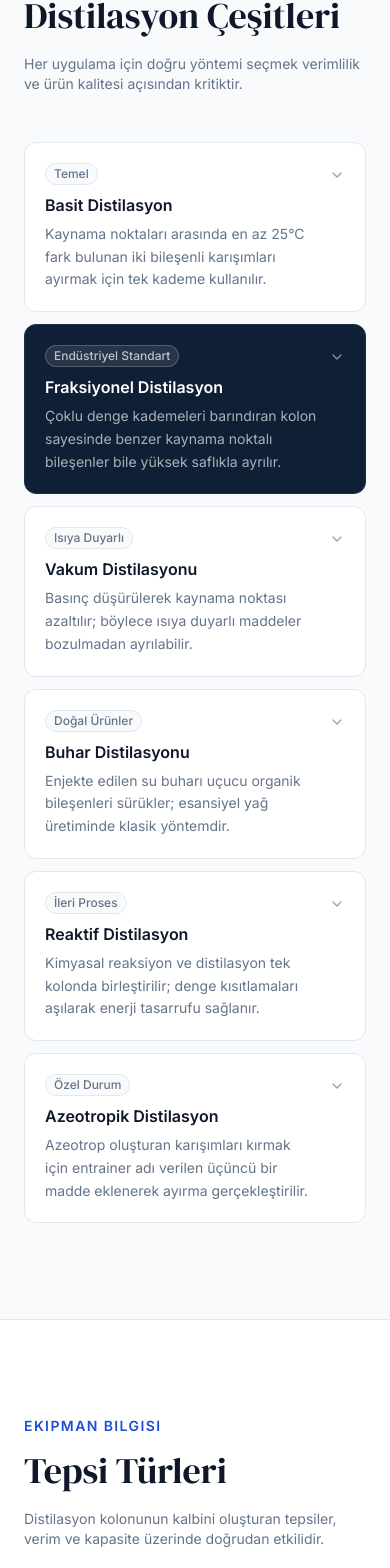
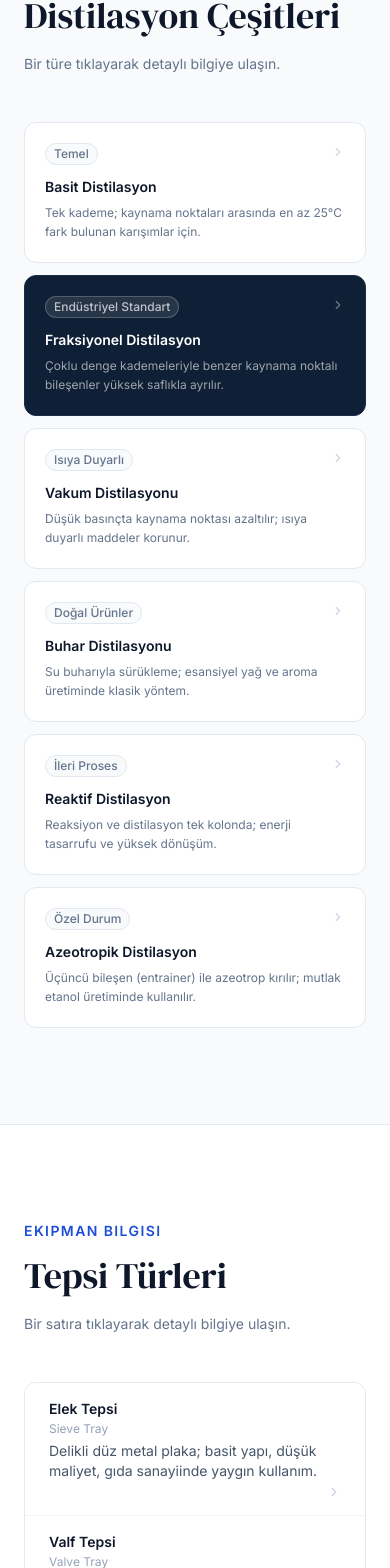
Before and after one commit to Ezgiis02/distillation-site, a React (Vite) app: page / in a window 390 px wide. Shown: the part 3319-4887 px from the top of the page. Built offline with nearby package versions, Linux system fonts and the light colour scheme.

Commit message:
Fix: cards stay fixed-size, detail panel opens below grid/table

```diff
--- a/src/components/TrayTypes.jsx
+++ b/src/components/TrayTypes.jsx
@@ -1,5 +1,5 @@
 import { useState } from 'react'
-import { ChevronDown, CheckCircle2 } from 'lucide-react'
+import { ChevronRight, CheckCircle2 } from 'lucide-react'
 
 const trays = [
   {
@@ -36,7 +36,7 @@ const trays = [
     id: 'dualflow',
     title: 'Çift Akışlı Tepsi',
     subtitle: 'Dual Flow Tray',
-    short: 'Downcomer olmaksızın çalışır; buhar ve sıvı aynı deliklerden geçer, tıkanmaya karşı dayanıklıdır.',
+    short: 'Downcomer olmaksızın çalışır; buhar ve sıvı aynı deliklerden geçer, tıkanmaya dayanıklı.',
     description: 'Geleneksel downcomersız tasarımdaki bu tepsiler, hem buhar hem sıvının aynı deliklerden geçmesine izin verir. Tıkanma eğilimli sistemler veya askıdaki katı madde içeren akışkanlar için önerilir.',
     pros: ['Tıkanmaya karşı yüksek dayanıklılık', 'Kolay temizlik', 'Düşük maliyet'],
     cons: ['Dar verimli çalışma aralığı', 'Düşük ayırma verimliliği'],
@@ -46,7 +46,7 @@ const trays = [
     id: 'structured',
     title: 'Yapılandırılmış Dolgu',
     subtitle: 'Structured Packing',
-    short: 'Corrugated metal levhalardan oluşan dolgu; çok düşük basınç düşümü ve yüksek transfer verimi.',
+    short: 'Corrugated metal levhalar; çok düşük basınç düşümü ve yüksek transfer verimi.',
     description: 'Corrugated metal levhalardan yapılır; çok düşük basınç düşümü ve yüksek transfer verimi sağlar. Vakum uygulamalarında ve ısıya duyarlı ürünlerde tepsi kolonuna tercih edilir.',
     pros: ['Çok düşük basınç düşümü', 'Yüksek transfer yüzeyi', 'Vakum uygulamaları için ideal'],
     cons: ['Fouling riski', 'Islama güçlüğü', 'Yüksek ilk yatırım maliyeti'],
@@ -57,8 +57,8 @@ const trays = [
     title: 'MDK-16 Tepsisi',
     subtitle: 'DistillaTech Özel Tasarım',
     our: true,
-    short: 'Mısır işleme koşullarına özel geliştirilmiş elek tepsi: Ø 0.71 m çap, 0.50 m kademe aralığı.',
-    description: 'DistillaTech MDK-16 ürünümüzde, mısır işleme koşullarına uygun özel tasarım elek tepsiler kullanılmaktadır. Paslanmaz çelik yapısı gıda güvenliği standartlarını karşılar. Ø 0.71 m çapı ve 0.5 m tepsi aralığı, 100.000 L/gün besleme kapasitesinde optimum buhar-sıvı temasını sağlayacak şekilde hesaplanmıştır.',
+    short: 'Mısır işleme koşullarına özel geliştirilmiş elek tepsi: Ø 0.71 m, 0.50 m kademe aralığı.',
+    description: 'MDK-16 ürünümüzde, mısır işleme koşullarına uygun özel tasarım elek tepsiler kullanılmaktadır. Paslanmaz çelik yapısı gıda güvenliği standartlarını karşılar. Ø 0.71 m çapı ve 0.5 m tepsi aralığı, 100.000 L/gün besleme kapasitesinde optimum buhar-sıvı temasını sağlayacak şekilde hesaplanmıştır.',
     pros: ['Gıda sınıfı paslanmaz çelik (316L)', 'Optimize edilmiş delik geometrisi', 'Kolay sökülebilir temizleme tasarımı', 'EHEDG uyumlu yüzey işlemi'],
     cons: [],
     usage: 'Mısır hammaddesinden yüksek saflıkta damıtılmış ürün eldesi (xD = 0.895)',
@@ -66,8 +66,9 @@ const trays = [
 ]
 
 export default function TrayTypes() {
-  const [openId, setOpenId] = useState(null)
-  const toggle = (id) => setOpenId(prev => prev === id ? null : id)
+  const [selectedId, setSelectedId] = useState(null)
+  const selected = trays.find(t => t.id === selectedId)
+  const handleSelect = (id) => setSelectedId(prev => prev === id ? null : id)
 
   return (
     <section id="trays" className="py-24 bg-white border-t border-steel-200">
@@ -76,79 +77,101 @@ export default function TrayTypes() {
           <p className="text-blue-700 text-sm font-semibold uppercase tracking-widest mb-3">Ekipman Bilgisi</p>
           <div className="flex flex-col md:flex-row md:items-end justify-between gap-4">
             <h2 className="font-serif text-4xl text-steel-900 leading-tight">Tepsi Türleri</h2>
-            <p className="text-steel-500 text-sm max-w-sm">Distilasyon kolonunun kalbini oluşturan tepsiler, verim ve kapasite üzerinde doğrudan etkilidir.</p>
+            <p className="text-steel-500 text-sm max-w-sm">Bir satıra tıklayarak detaylı bilgiye ulaşın.</p>
           </div>
         </div>
 
-        <div className="border border-steel-200 rounded-xl overflow-hidden divide-y divide-steel-200">
-          {/* Table header */}
-          <div className="hidden md:grid grid-cols-12 bg-steel-50 px-6 py-3 text-xs font-semibold text-steel-500 uppercase tracking-wider">
+        {/* Fixed table — rows never change height */}
+        <div className="border border-steel-200 rounded-xl overflow-hidden">
+          <div className="hidden md:grid grid-cols-12 bg-steel-50 px-6 py-3 border-b border-steel-200 text-xs font-semibold text-steel-500 uppercase tracking-wider">
             <div className="col-span-3">Tepsi Türü</div>
             <div className="col-span-6">Kısa Açıklama</div>
-            <div className="col-span-2">Tipik Kullanım</div>
+            <div className="col-span-2">Kullanım</div>
             <div className="col-span-1" />
           </div>
 
+          <div className="divide-y divide-steel-100">
             {trays.map(t => {
-            const isOpen = openId === t.id
+              const isSelected = selectedId === t.id
               return (
-              <div key={t.id} className={`${t.our ? 'bg-blue-700' : 'bg-white'}`}>
-                {/* Row header */}
                 <button
-                  onClick={() => toggle(t.id)}
-                  className="w-full text-left px-6 py-4 grid grid-cols-1 md:grid-cols-12 gap-1 md:gap-0 md:items-center group"
+                  key={t.id}
+                  onClick={() => handleSelect(t.id)}
+                  className={`w-full text-left px-6 py-4 grid grid-cols-1 md:grid-cols-12 gap-1 md:gap-0 md:items-center group transition-colors ${
+                    t.our
+                      ? isSelected ? 'bg-blue-800' : 'bg-blue-700 hover:bg-blue-800'
+                      : isSelected ? 'bg-blue-50' : 'bg-white hover:bg-steel-50'
+                  }`}
                 >
                   <div className="md:col-span-3 flex items-center gap-2">
-                    {t.our && <CheckCircle2 size={14} className="text-white/80 shrink-0" />}
+                    {t.our && <CheckCircle2 size={13} className="text-white/70 shrink-0" />}
                     <div>
                       <p className={`font-semibold text-sm ${t.our ? 'text-white' : 'text-steel-900'}`}>{t.title}</p>
-                      <p className={`text-xs mt-0.5 ${t.our ? 'text-white/60' : 'text-steel-400'}`}>{t.subtitle}</p>
+                      <p className={`text-xs mt-0.5 ${t.our ? 'text-white/55' : 'text-steel-400'}`}>{t.subtitle}</p>
                     </div>
                   </div>
-                  <div className={`md:col-span-6 text-sm ${t.our ? 'text-white/80' : 'text-steel-600'}`}>{t.short}</div>
-                  <div className={`md:col-span-2 text-xs hidden md:block ${t.our ? 'text-white/50' : 'text-steel-400'}`}>{t.usage.split(',')[0]}</div>
+                  <div className={`md:col-span-6 text-sm ${t.our ? 'text-white/75' : 'text-steel-600'}`}>{t.short}</div>
+                  <div className={`md:col-span-2 text-xs hidden md:block truncate ${t.our ? 'text-white/45' : 'text-steel-400'}`}>
+                    {t.usage.split(',')[0]}
+                  </div>
                   <div className="md:col-span-1 flex justify-end">
-                    <ChevronDown
-                      size={15}
-                      className={`transition-transform duration-200 ${isOpen ? 'rotate-180' : ''} ${t.our ? 'text-white/50' : 'text-steel-300'}`}
+                    <ChevronRight
+                      size={14}
+                      className={`transition-transform duration-150 ${isSelected ? 'rotate-90' : ''} ${t.our ? 'text-white/40' : 'text-steel-300'}`}
                     />
                   </div>
                 </button>
-
-                {/* Expandable detail */}
-                {isOpen && (
-                  <div className={`px-6 pb-5 border-t ${t.our ? 'border-white/10' : 'border-steel-100'}`}>
-                    <div className="pt-4 grid grid-cols-1 md:grid-cols-2 gap-6">
-                      <div>
-                        <p className={`text-sm leading-relaxed mb-4 ${t.our ? 'text-white/75' : 'text-steel-600'}`}>
-                          {t.description}
-                        </p>
-                        <div className={`rounded-lg px-4 py-3 text-sm ${t.our ? 'bg-white/10 text-white/70' : 'bg-steel-50 border border-steel-100 text-steel-600'}`}>
-                          <span className={`text-xs font-semibold uppercase tracking-wider ${t.our ? 'text-white/40' : 'text-steel-400'}`}>Tipik Uygulama — </span>
-                          {t.usage}
+              )
+            })}
           </div>
         </div>
+
+        {/* Detail panel — below entire table */}
+        {selected && (
+          <div className="mt-4 rounded-xl border border-blue-200 bg-white overflow-hidden">
+            <div className="flex items-center justify-between px-6 py-4 border-b border-steel-100 bg-steel-50">
+              <div>
+                <p className="font-semibold text-steel-900">{selected.title}</p>
+                <p className="text-xs text-steel-500 mt-0.5">{selected.subtitle}</p>
+              </div>
+              <button
+                onClick={() => setSelectedId(null)}
+                className="text-steel-400 hover:text-steel-700 text-xs font-medium border border-steel-200 px-3 py-1.5 rounded-lg transition-colors bg-white hover:bg-steel-50"
+              >
+                Kapat
+              </button>
+            </div>
+
+            <div className="p-6 grid grid-cols-1 md:grid-cols-3 gap-8">
+              <div className="md:col-span-2 space-y-4">
+                <p className="text-steel-600 text-sm leading-relaxed">{selected.description}</p>
+                <div className="bg-steel-50 border border-steel-100 rounded-lg px-4 py-3">
+                  <p className="text-xs text-steel-400 mb-0.5">Tipik Uygulama</p>
+                  <p className="text-steel-700 text-sm">{selected.usage}</p>
+                </div>
+              </div>
+
               <div className="space-y-4">
-                        {t.pros.length > 0 && (
+                {selected.pros.length > 0 && (
                   <div>
-                            <p className={`text-xs font-semibold uppercase tracking-wider mb-2 ${t.our ? 'text-white/40' : 'text-steel-400'}`}>Avantajlar</p>
+                    <p className="text-xs font-semibold uppercase tracking-wider text-steel-400 mb-2">Avantajlar</p>
                     <ul className="space-y-1.5">
-                              {t.pros.map(p => (
-                                <li key={p} className={`flex items-start gap-2 text-sm ${t.our ? 'text-white/75' : 'text-steel-700'}`}>
-                                  <CheckCircle2 size={13} className={`mt-0.5 shrink-0 ${t.our ? 'text-white/50' : 'text-blue-500'}`} />
+                      {selected.pros.map(p => (
+                        <li key={p} className="flex items-start gap-2 text-steel-700 text-sm">
+                          <CheckCircle2 size={13} className="text-blue-500 mt-0.5 shrink-0" />
                           {p}
                         </li>
                       ))}
                     </ul>
                   </div>
                 )}
-                        {t.cons.length > 0 && (
+                {selected.cons.length > 0 && (
                   <div>
-                            <p className={`text-xs font-semibold uppercase tracking-wider mb-2 ${t.our ? 'text-white/40' : 'text-steel-400'}`}>Dezavantajlar</p>
+                    <p className="text-xs font-semibold uppercase tracking-wider text-steel-400 mb-2">Dezavantajlar</p>
                     <ul className="space-y-1.5">
-                              {t.cons.map(c => (
-                                <li key={c} className={`flex items-start gap-2 text-sm ${t.our ? 'text-white/75' : 'text-steel-700'}`}>
-                                  <span className={`mt-0.5 text-xs shrink-0 ${t.our ? 'text-white/40' : 'text-amber-500'}`}>—</span>
+                      {selected.cons.map(c => (
+                        <li key={c} className="flex items-start gap-2 text-steel-700 text-sm">
+                          <span className="text-amber-400 mt-0.5 shrink-0 text-xs">—</span>
                           {c}
                         </li>
                       ))}
@@ -160,10 +183,6 @@ export default function TrayTypes() {
           </div>
         )}
       </div>
-            )
-          })}
-        </div>
-      </div>
     </section>
   )
 }
--- a/src/components/Types.jsx
+++ b/src/components/Types.jsx
@@ -1,12 +1,12 @@
 import { useState } from 'react'
-import { ChevronDown, CheckCircle2, AlertCircle } from 'lucide-react'
+import { ChevronRight, CheckCircle2 } from 'lucide-react'
 
 const types = [
   {
     id: 'simple',
     title: 'Basit Distilasyon',
     tag: 'Temel',
-    short: 'Kaynama noktaları arasında en az 25°C fark bulunan iki bileşenli karışımları ayırmak için tek kademe kullanılır.',
+    short: 'Tek kademe; kaynama noktaları arasında en az 25°C fark bulunan karışımlar için.',
     description: 'Basit distilasyon, kaynama noktaları arasında en az 25°C fark bulunan iki bileşenli karışımları ayırmak için kullanılır. Genellikle tek bir ısıtma-yoğunlaştırma adımından oluşur. Laboratuvar ölçeğinde yaygın kullanılır; endüstriyel uygulamalarda nadiren tercih edilir.',
     uses: ['Su arıtma', 'Alkol-su ayrımı (kaba)', 'Solvent geri kazanımı'],
     efficiency: 'Düşük — Orta',
@@ -17,7 +17,7 @@ const types = [
     title: 'Fraksiyonel Distilasyon',
     tag: 'Endüstriyel Standart',
     highlight: true,
-    short: 'Çoklu denge kademeleri barındıran kolon sayesinde benzer kaynama noktalı bileşenler bile yüksek saflıkla ayrılır.',
+    short: 'Çoklu denge kademeleriyle benzer kaynama noktalı bileşenler yüksek saflıkla ayrılır.',
     description: 'Fraksiyonel distilasyon, kolon içinde çok sayıda denge kademesi barındırır. Petrol rafinerisi, etanol üretimi ve kimya sanayiinde temel ayırma yöntemidir. MDK-16 ürünümüz bu kategoride yer almaktadır.',
     uses: ['Ham petrol fraksiyonları', 'Etanol üretimi', 'Hava ayrışımı (N₂, O₂)', 'Mısır bazlı damıtma'],
     efficiency: 'Yüksek',
@@ -27,7 +27,7 @@ const types = [
     id: 'vacuum',
     title: 'Vakum Distilasyonu',
     tag: 'Isıya Duyarlı',
-    short: 'Basınç düşürülerek kaynama noktası azaltılır; böylece ısıya duyarlı maddeler bozulmadan ayrılabilir.',
+    short: 'Düşük basınçta kaynama noktası azaltılır; ısıya duyarlı maddeler korunur.',
     description: 'Basıncın düşürülmesiyle bileşenlerin kaynama noktaları da düşer; ısıya duyarlı maddeler bozulmadan ayrılabilir. Gıda sanayiinde meyve suyu konsantrasyonu ve hassas aroma maddelerinin eldesi için kritik öneme sahiptir.',
     uses: ['Meyve suyu konsantrasyonu', 'İlaç etken maddeleri', 'Ağır petrol fraksiyonları', 'Aroma eldesi'],
     efficiency: 'Yüksek',
@@ -37,7 +37,7 @@ const types = [
     id: 'steam',
     title: 'Buhar Distilasyonu',
     tag: 'Doğal Ürünler',
-    short: 'Enjekte edilen su buharı uçucu organik bileşenleri sürükler; esansiyel yağ üretiminde klasik yöntemdir.',
+    short: 'Su buharıyla sürükleme; esansiyel yağ ve aroma üretiminde klasik yöntem.',
     description: 'Sisteme enjekte edilen su buharı, uçucu organik bileşenleri sürükler. Suya karışmayan veya az karışan bileşenler için özellikle uygundur. Esansiyel yağlar ve doğal aroma maddeleri üretiminde yüzyıllardır kullanılmaktadır.',
     uses: ['Lavanta, gül, nane yağları', 'Doğal çiçek esansları', 'Baharatlı bitki ekstraksiyonu'],
     efficiency: 'Orta',
@@ -47,7 +47,7 @@ const types = [
     id: 'reactive',
     title: 'Reaktif Distilasyon',
     tag: 'İleri Proses',
-    short: 'Kimyasal reaksiyon ve distilasyon tek kolonda birleştirilir; denge kısıtlamaları aşılarak enerji tasarrufu sağlanır.',
+    short: 'Reaksiyon ve distilasyon tek kolonda; enerji tasarrufu ve yüksek dönüşüm.',
     description: 'Reaksiyon ve ayırma işlemlerinin aynı anda aynı kolonda gerçekleştirildiği ileri bir süreçtir. Denge kısıtlamalarını aşar, yüksek dönüşüm oranları elde edilir ve enerji tüketimi önemli ölçüde azaltılır.',
     uses: ['Metil asetat üretimi', 'MTBE sentezi', 'Esterifikasyon reaksiyonları'],
     efficiency: 'Çok Yüksek',
@@ -57,7 +57,7 @@ const types = [
     id: 'azeotropic',
     title: 'Azeotropik Distilasyon',
     tag: 'Özel Durum',
-    short: 'Azeotrop oluşturan karışımları kırmak için entrainer adı verilen üçüncü bir madde eklenerek ayırma gerçekleştirilir.',
+    short: 'Üçüncü bileşen (entrainer) ile azeotrop kırılır; mutlak etanol üretiminde kullanılır.',
     description: 'Bazı karışımlar belirli bileşimde azeotrop oluşturarak normal distilasyon ile ayrılamaz. Bu durumda üçüncü bir madde eklenerek azeotrop kırılır. Mutlak etanol üretiminde (%99.9) bu yöntem tercih edilir.',
     uses: ['Mutlak etanol üretimi', 'İzopropanol saflaştırma', 'Organik solvent kurutma'],
     efficiency: 'Yüksek',
@@ -66,9 +66,13 @@ const types = [
 ]
 
 export default function Types() {
-  const [openId, setOpenId] = useState(null)
+  const [selectedId, setSelectedId] = useState(null)
 
-  const toggle = (id) => setOpenId(prev => prev === id ? null : id)
+  const selected = types.find(t => t.id === selectedId)
+
+  const handleSelect = (id) => {
+    setSelectedId(prev => prev === id ? null : id)
+  }
 
   return (
     <section id="types" className="py-24 bg-steel-50 border-t border-steel-200">
@@ -77,29 +81,29 @@ export default function Types() {
           <p className="text-blue-700 text-sm font-semibold uppercase tracking-widest mb-3">Sınıflandırma</p>
           <div className="flex flex-col md:flex-row md:items-end justify-between gap-4">
             <h2 className="font-serif text-4xl text-steel-900 leading-tight">Distilasyon Çeşitleri</h2>
-            <p className="text-steel-500 text-sm max-w-sm">Her uygulama için doğru yöntemi seçmek verimlilik ve ürün kalitesi açısından kritiktir.</p>
+            <p className="text-steel-500 text-sm max-w-sm">Bir türe tıklayarak detaylı bilgiye ulaşın.</p>
           </div>
         </div>
 
+        {/* Fixed-height card grid — never changes size */}
         <div className="grid grid-cols-1 md:grid-cols-2 lg:grid-cols-3 gap-3">
           {types.map(t => {
-            const isOpen = openId === t.id
+            const isSelected = selectedId === t.id
             return (
-              <div
+              <button
                 key={t.id}
-                className={`rounded-xl border overflow-hidden transition-all duration-200 ${
+                onClick={() => handleSelect(t.id)}
+                className={`text-left rounded-xl border px-5 py-5 transition-all duration-150 group ${
                   t.highlight
-                    ? isOpen ? 'border-navy-600 bg-navy-800' : 'border-navy-700 bg-navy-800'
-                    : isOpen ? 'border-blue-300 bg-white' : 'border-steel-200 bg-white hover:border-steel-300'
+                    ? isSelected
+                      ? 'bg-navy-800 border-navy-600 ring-2 ring-blue-400 ring-offset-2 ring-offset-steel-50'
+                      : 'bg-navy-800 border-navy-700 hover:border-navy-500'
+                    : isSelected
+                      ? 'bg-white border-blue-400 ring-2 ring-blue-400 ring-offset-2 ring-offset-steel-50'
+                      : 'bg-white border-steel-200 hover:border-steel-300'
                 }`}
               >
-                {/* Card header — always visible */}
-                <button
-                  onClick={() => toggle(t.id)}
-                  className="w-full text-left px-5 py-5 flex items-start justify-between gap-3"
-                >
-                  <div className="flex-1 min-w-0">
-                    <div className="flex items-center gap-2 mb-2">
+                <div className="flex items-start justify-between gap-2 mb-3">
                   <span className={`text-xs font-medium px-2 py-0.5 rounded-full border ${
                     t.highlight
                       ? 'border-white/20 text-white/70 bg-white/10'
@@ -107,58 +111,75 @@ export default function Types() {
                   }`}>
                     {t.tag}
                   </span>
+                  <ChevronRight
+                    size={14}
+                    className={`shrink-0 mt-0.5 transition-transform duration-150 ${
+                      isSelected ? 'rotate-90' : 'group-hover:translate-x-0.5'
+                    } ${t.highlight ? 'text-white/40' : 'text-steel-300'}`}
+                  />
                 </div>
-                    <h3 className={`font-semibold text-base ${t.highlight ? 'text-white' : 'text-steel-900'}`}>
+                <h3 className={`font-semibold text-sm mb-1.5 ${t.highlight ? 'text-white' : 'text-steel-900'}`}>
                   {t.title}
                 </h3>
-                    <p className={`text-sm mt-1.5 leading-relaxed ${t.highlight ? 'text-white/65' : 'text-steel-500'}`}>
+                <p className={`text-xs leading-relaxed ${t.highlight ? 'text-white/60' : 'text-steel-500'}`}>
                   {t.short}
                 </p>
+              </button>
+            )
+          })}
         </div>
-                  <ChevronDown
-                    size={16}
-                    className={`shrink-0 mt-1 transition-transform duration-200 ${isOpen ? 'rotate-180' : ''} ${t.highlight ? 'text-white/50' : 'text-steel-400'}`}
-                  />
+
+        {/* Detail panel — appears below the entire grid */}
+        {selected && (
+          <div className="mt-4 rounded-xl border border-blue-200 bg-white overflow-hidden">
+            {/* Panel header */}
+            <div className="flex items-center justify-between px-6 py-4 border-b border-steel-100 bg-steel-50">
+              <div>
+                <p className="font-semibold text-steel-900">{selected.title}</p>
+                <p className="text-xs text-steel-500 mt-0.5">{selected.tag}</p>
+              </div>
+              <button
+                onClick={() => setSelectedId(null)}
+                className="text-steel-400 hover:text-steel-700 text-xs font-medium border border-steel-200 px-3 py-1.5 rounded-lg transition-colors bg-white hover:bg-steel-50"
+              >
+                Kapat
               </button>
+            </div>
 
-                {/* Expandable detail */}
-                {isOpen && (
-                  <div className={`px-5 pb-5 border-t ${t.highlight ? 'border-white/10' : 'border-steel-100'}`}>
-                    <p className={`text-sm leading-relaxed mt-4 mb-4 ${t.highlight ? 'text-white/75' : 'text-steel-600'}`}>
-                      {t.description}
-                    </p>
+            {/* Panel body */}
+            <div className="p-6 grid grid-cols-1 md:grid-cols-3 gap-8">
+              {/* Description */}
+              <div className="md:col-span-2">
+                <p className="text-steel-600 text-sm leading-relaxed">{selected.description}</p>
+              </div>
 
-                    <div className="grid grid-cols-2 gap-2 mb-4">
-                      <div className={`rounded-lg px-3 py-2 ${t.highlight ? 'bg-white/10' : 'bg-steel-50 border border-steel-100'}`}>
-                        <p className={`text-xs mb-0.5 ${t.highlight ? 'text-white/40' : 'text-steel-400'}`}>Verimlilik</p>
-                        <p className={`text-sm font-semibold ${t.highlight ? 'text-white' : 'text-steel-800'}`}>{t.efficiency}</p>
+              {/* Meta */}
+              <div className="space-y-4">
+                <div className="grid grid-cols-2 gap-2">
+                  <div className="bg-steel-50 border border-steel-100 rounded-lg px-3 py-3">
+                    <p className="text-xs text-steel-400 mb-0.5">Verimlilik</p>
+                    <p className="text-sm font-semibold text-steel-900">{selected.efficiency}</p>
                   </div>
-                      <div className={`rounded-lg px-3 py-2 ${t.highlight ? 'bg-white/10' : 'bg-steel-50 border border-steel-100'}`}>
-                        <p className={`text-xs mb-0.5 ${t.highlight ? 'text-white/40' : 'text-steel-400'}`}>Karmaşıklık</p>
-                        <p className={`text-sm font-semibold ${t.highlight ? 'text-white' : 'text-steel-800'}`}>{t.complexity}</p>
+                  <div className="bg-steel-50 border border-steel-100 rounded-lg px-3 py-3">
+                    <p className="text-xs text-steel-400 mb-0.5">Karmaşıklık</p>
+                    <p className="text-sm font-semibold text-steel-900">{selected.complexity}</p>
                   </div>
                 </div>
 
-                    <p className={`text-xs font-semibold uppercase tracking-wider mb-2 ${t.highlight ? 'text-white/40' : 'text-steel-400'}`}>
-                      Kullanım Alanları
-                    </p>
+                <div>
+                  <p className="text-xs font-semibold uppercase tracking-wider text-steel-400 mb-2">Kullanım Alanları</p>
                   <div className="flex flex-wrap gap-1.5">
-                      {t.uses.map(u => (
-                        <span key={u} className={`text-xs px-2.5 py-1 rounded-full border ${
-                          t.highlight
-                            ? 'border-white/20 text-white/70 bg-white/10'
-                            : 'border-steel-200 text-steel-600 bg-white'
-                        }`}>
+                    {selected.uses.map(u => (
+                      <span key={u} className="text-xs border border-steel-200 text-steel-600 bg-steel-50 px-2.5 py-1 rounded-full">
                         {u}
                       </span>
                     ))}
                   </div>
                 </div>
+              </div>
+            </div>
+          </div>
         )}
-              </div>
-            )
-          })}
-        </div>
       </div>
     </section>
   )
```
Lines whose indentation alone changed are shown as unchanged.
